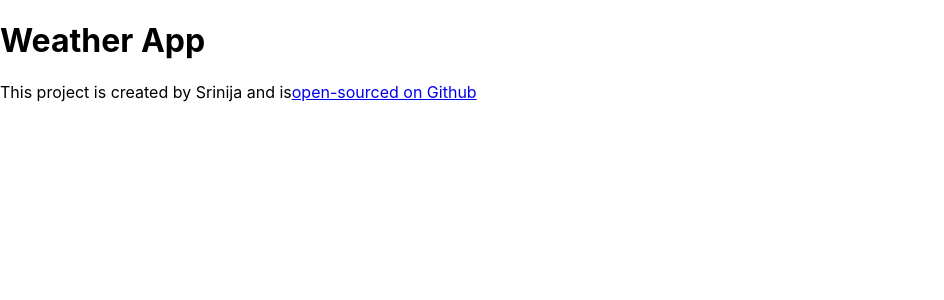
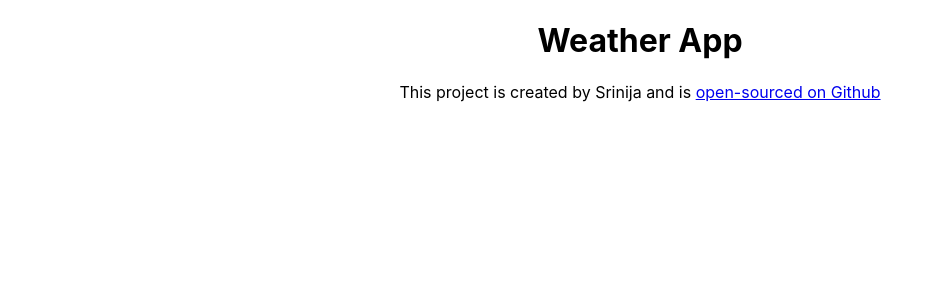
Before and after one commit to srinijag684/react-weather-app, a React (Create React App) app: page / in a window 1280 px wide. Shown: the top 300 px of the page, without its empty margins (0-944 px from the left). Built offline with nearby package versions, Linux system fonts and the light colour scheme.

Commit message:
re-factoring code

```diff
--- a/src/App.js
+++ b/src/App.js
@@ -2,9 +2,19 @@ import './App.css';
 import React from 'react';
 
 function App() {
-  return(<h1>
-    Weather App
-  </h1>)
+  return(<div className='App'>
+    <h1>Weather App</h1>
+  This project is created by Srinija and is {" "}
+  <a
+    href='https://github.com/srinijag684/react-weather-app'
+    target="_blank"
+    rel="noreferrer"
+  >
+    open-sourced on Github
+  </a>
+ </div>);
+
+
 }
 
 export default App;
--- a/src/index.js
+++ b/src/index.js
@@ -8,16 +8,7 @@ const root = ReactDOM.createRoot(document.getElementById('root'));
 root.render(
   <React.StrictMode>
    <App/>
-   <div>
-    This project is created by Srinija and is
-    <a
-      href='https://github.com/srinijag684/react-weather-app'
-      target="_blank"
-      rel="noreferrer"
-    >
-      open-sourced on Github
-    </a>
-   </div>
+
   </React.StrictMode>
 );
 
```
